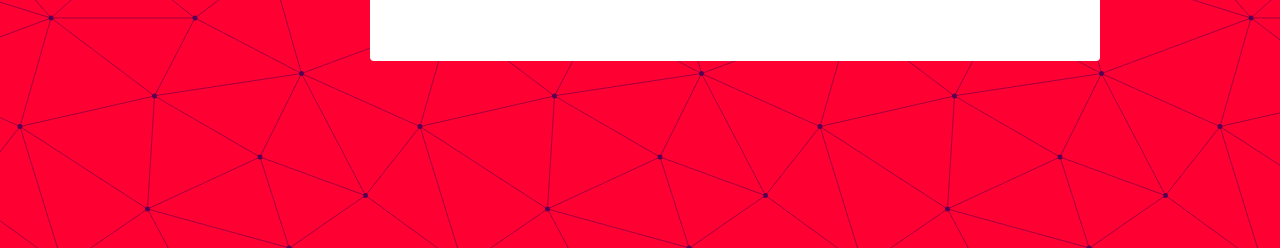
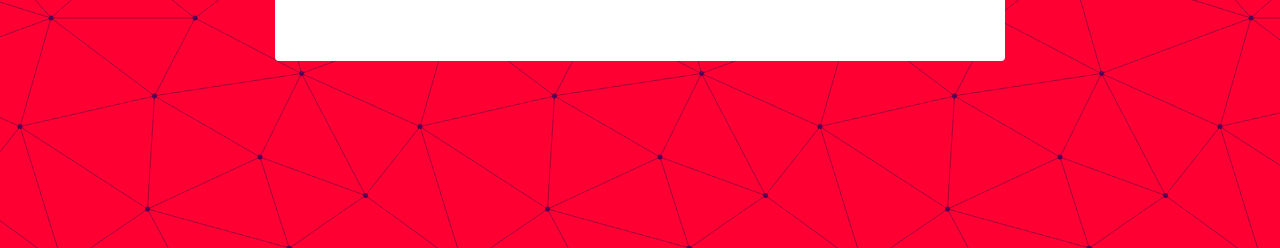
Before and after one commit to fabiobarboza7/jsExchangeApp, a plain HTML site: page index.html in a window 1280 px wide. Shown: the part 573-821 px from the top of the page. Drawn offline with nearby package versions, Linux system fonts and the light colour scheme.

Commit message:
removing wrong flex class

```diff
--- a/index.html
+++ b/index.html
@@ -29,7 +29,7 @@
       </nav>
     </header>
     <section class="container">
-      <div class="row banner d-flex justify-content-center align-items-center">
+      <div class="row banner d-flex align-items-center">
         <div class="col-sm-8 offset-sm-2">
           <form class="bg-white rounded p-5">
             <img
```
